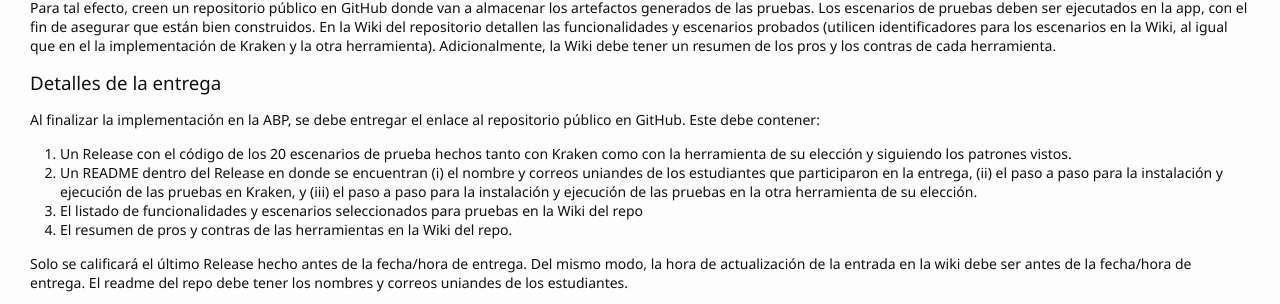
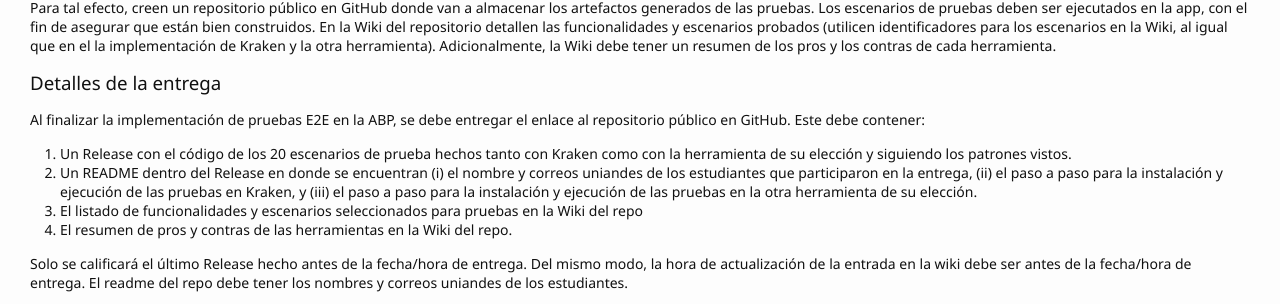
Before and after one commit to TiCSw/mt1_guias_pruebas, a Jekyll site: the page built from docs/semanas/semana5.md, in a window 1280 px wide. Shown: the part 737-1041 px from the top of the page. Built offline with Jekyll 4.4.1, drawn with Linux system fonts in a browser that asks for light colours; some web fonts are replaced; our own code applies the rules of GitHub Pages for plain Markdown files; comment, search, counter and statistics services are not loaded.

Commit message:
Update semana5.md
arreglo de redaccion

```diff
--- a/docs/semanas/semana5.md
+++ b/docs/semanas/semana5.md
@@ -14,7 +14,7 @@ Creemos entonces que una buena forma de empezar sería implementando algunos de
 Para tal efecto, creen un repositorio público en GitHub donde van a almacenar los artefactos generados de las pruebas. Los escenarios de pruebas deben ser ejecutados en la app, con el fin de asegurar que están bien construidos. En la Wiki del repositorio detallen las funcionalidades y escenarios probados (utilicen identificadores para los escenarios en la Wiki, al igual que en el la implementación de Kraken y la otra herramienta). Adicionalmente, la Wiki debe tener un resumen de los pros y los contras de cada herramienta.
 
 ### Detalles de la entrega
-Al finalizar la implementación en la ABP, se debe entregar el enlace al repositorio público en GitHub. Este debe contener:
+Al finalizar la implementación de pruebas E2E en la ABP, se debe entregar el enlace al repositorio público en GitHub. Este debe contener:
 
 1. Un Release con el código de los 20 escenarios de prueba hechos tanto con Kraken como con la herramienta  de su elección y siguiendo los patrones vistos.
 2. Un README dentro del Release en donde se encuentran (i) el nombre y correos uniandes de los estudiantes que participaron en la entrega, (ii) el paso a paso para la instalación y ejecución de las pruebas en Kraken, y (iii) el paso a paso para la instalación y ejecución de las pruebas en la otra herramienta de su elección.
```
